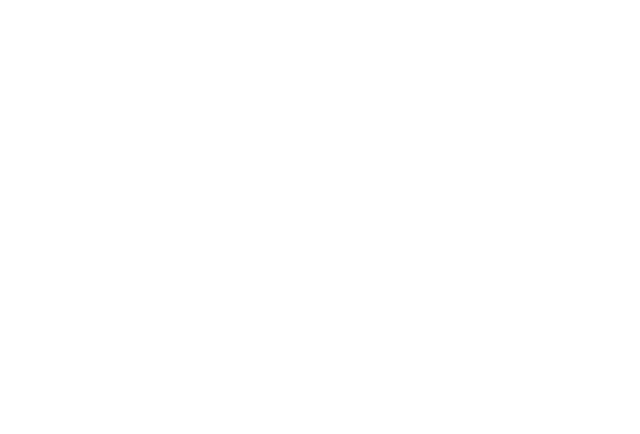
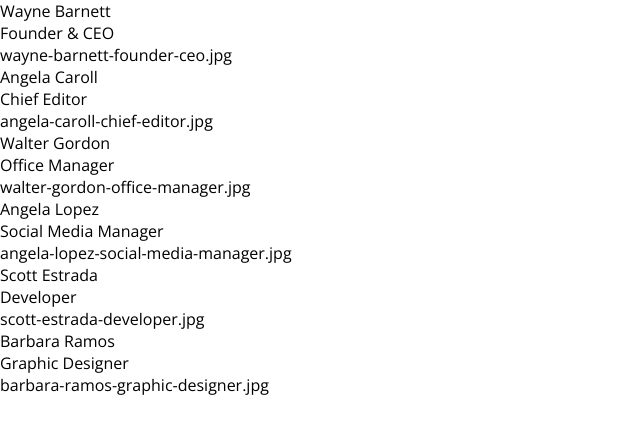
Before and after one commit to nicolofossati/js-our-team, a plain HTML site: page index.html in a window 1280 px wide. Shown: the whole page, without its empty margins (0-640 px from the left). Drawn offline with nearby package versions, Linux system fonts and the light colour scheme.

Commit message:
MILESTONE 2

```diff
--- a/index.html
+++ b/index.html
@@ -15,7 +15,7 @@
     <title>Our Team</title>
 </head>
 <body>
-
+    <div id="data_container"></div>
 
     <!-- JAVASCRIPT link -->
     <script type="text/javascript" src="js/main.js"></script>
--- a/js/main.js
+++ b/js/main.js
@@ -60,6 +60,29 @@ const team = [
     }
 ];
 
-for(let key in team){
-    console.log(team[key]);
+
+const divDom = document.querySelector("#data_container");
+
+for(let i=0; i<team.length; i++){
+    const employees = team[i];
+
+    for(let key in employees){
+        console.log(employees[key]);
+
+        const pDom = document.createElement('p');
+        pDom.innerHTML = employees[key];
+        divDom.appendChild(pDom);
+    }
+
+
 }
+
+
+
+
+function print_arrayObject(array){
+    for(let key in array){
+        console.log(array[key]);
+    }
+
+}
```
